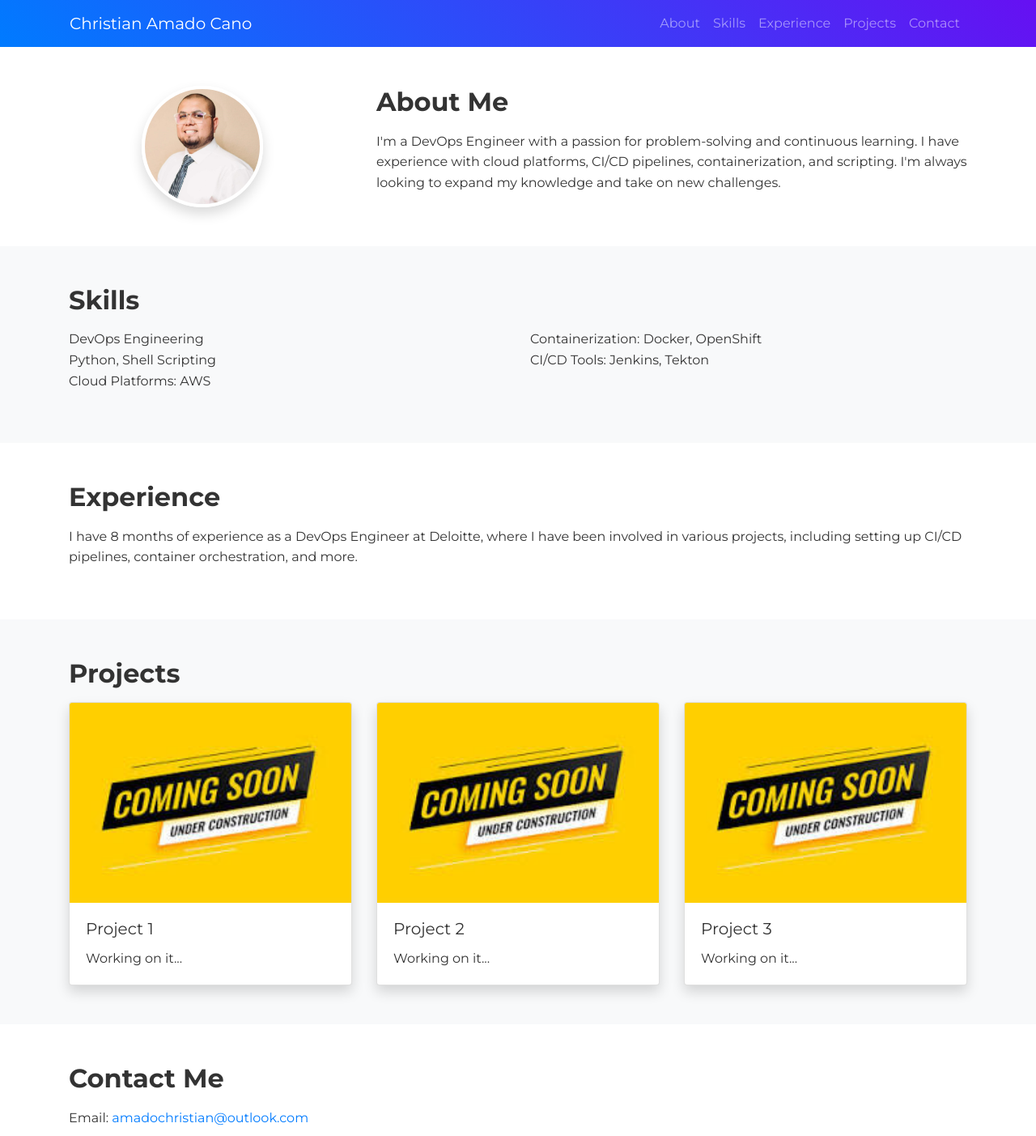
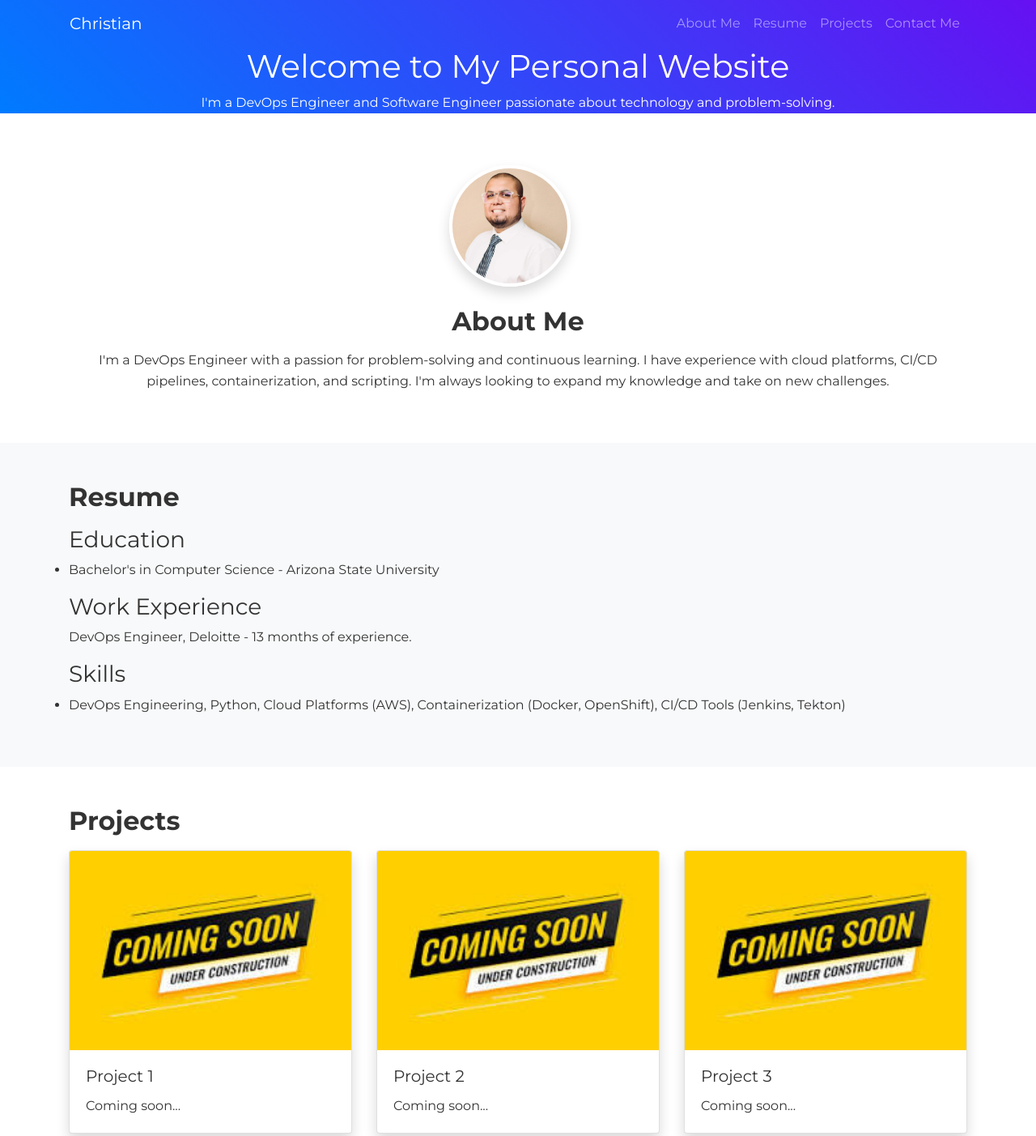
Before and after one commit to camado07/personal-website, a plain HTML site: page index.html in a window 1280 px wide. Shown: the top 1403 px of the page at 81% size. Drawn offline with nearby package versions, Linux system fonts and the light colour scheme.

Commit message:
Add files via upload

```diff
--- a/index.html
+++ b/index.html
@@ -11,37 +11,35 @@
 	<link rel="stylesheet" href="styles.css">
 </head>
 <body>
-	<!-- Responsive Navbar -->
-	<header class="bg-gradient text-white">
+	<!-- Hero Section -->
+	<header class="hero-section bg-gradient text-white text-center">
     	<nav class="navbar navbar-expand-md navbar-dark container">
-        	<a class="navbar-brand" href="#">Christian Amado Cano</a>
-        	<!-- Navbar Toggler (Hidden on Larger Screens) -->
+        	<a class="navbar-brand" href="#">Christian</a>
         	<button class="navbar-toggler d-md-none" type="button" data-toggle="collapse" data-target="#navbarNav" aria-controls="navbarNav" aria-expanded="false" aria-label="Toggle navigation">
             	<span class="navbar-toggler-icon"></span>
         	</button>
         	<div class="collapse navbar-collapse" id="navbarNav">
             	<ul class="navbar-nav ml-auto">
-                	<li class="nav-item"><a class="nav-link" href="#about">About</a></li>
-                	<li class="nav-item"><a class="nav-link" href="#skills">Skills</a></li>
-                	<li class="nav-item"><a class="nav-link" href="#experience">Experience</a></li>
+                	<li class="nav-item"><a class="nav-link" href="#about">About Me</a></li>
+                	<li class="nav-item"><a class="nav-link" href="#resume">Resume</a></li>
                 	<li class="nav-item"><a class="nav-link" href="#projects">Projects</a></li>
-                	<li class="nav-item"><a class="nav-link" href="#contact">Contact</a></li>
+                	<li class="nav-item"><a class="nav-link" href="#contact">Contact Me</a></li>
             	</ul>
         	</div>
     	</nav>
+    	<div class="container hero-content">
+        	<h1>Welcome to My Personal Website</h1>
+        	<p>I'm a DevOps Engineer and Software Engineer passionate about technology and problem-solving.</p>
+    	</div>
 	</header>
 
 	<main>
-    	<!-- About Section with Aligned Text and Image -->
+    	<!-- About Me Section -->
     	<section id="about" class="py-5">
         	<div class="container">
-            	<div class="row align-items-center">
-                	<!-- Profile Image -->
-                	<div class="col-md-4 text-center">
-                    	<img src="./images/image2.jpg" alt="Christian's Profile" class="img-fluid rounded-circle profile-img shadow">
-                	</div>
-                	<!-- About Me Text -->
-                	<div class="col-md-8">
+            	<div class="row">
+                	<div class="col-md-12 text-center">
+                    	<img src="./assets/image2.jpg" alt="Christian's Profile" class="img-fluid rounded-circle profile-img shadow mb-4">
                     	<h2>About Me</h2>
                     	<p>I'm a DevOps Engineer with a passion for problem-solving and continuous learning. I have experience with cloud platforms, CI/CD pipelines, containerization, and scripting. I'm always looking to expand my knowledge and take on new challenges.</p>
                 	</div>
@@ -49,65 +47,52 @@
         	</div>
     	</section>
 
-    	<!-- Skills Section -->
-    	<section id="skills" class="py-5 bg-light">
+    	<!-- Resume Section -->
+    	<section id="resume" class="py-5 bg-light">
         	<div class="container">
-            	<h2>Skills</h2>
-            	<div class="row">
-                	<div class="col-md-6">
-                    	<ul class="list-unstyled">
-                        	<li>DevOps Engineering</li>
-                        	<li>Python, Shell Scripting</li>
-                        	<li>Cloud Platforms: AWS</li>
-                    	</ul>
-                	</div>
-                	<div class="col-md-6">
-                    	<ul class="list-unstyled">
-                        	<li>Containerization: Docker, OpenShift</li>
-                        	<li>CI/CD Tools: Jenkins, Tekton</li>
-                    	</ul>
-                	</div>
-            	</div>
-        	</div>
-    	</section>
-
-    	<!-- Experience Section -->
-    	<section id="experience" class="py-5">
-        	<div class="container">
-            	<h2>Experience</h2>
-            	<p>I have 8 months of experience as a DevOps Engineer at Deloitte, where I have been involved in various projects, including setting up CI/CD pipelines, container orchestration, and more.</p>
+            	<h2>Resume</h2>
+            	<h3>Education</h3>
+            	<ul>
+                	<li>Bachelor's in Computer Science - Arizona State University</li>
+            	</ul>
+            	<h3>Work Experience</h3>
+            	<p>DevOps Engineer, Deloitte - 13 months of experience.</p>
+            	<h3>Skills</h3>
+            	<ul>
+                	<li>DevOps Engineering, Python, Cloud Platforms (AWS), Containerization (Docker, OpenShift), CI/CD Tools (Jenkins, Tekton)</li>
+            	</ul>
         	</div>
     	</section>
 
     	<!-- Projects Section -->
-    	<section id="projects" class="py-5 bg-light">
+    	<section id="projects" class="py-5">
         	<div class="container">
             	<h2>Projects</h2>
             	<div class="row">
                 	<div class="col-md-4">
                     	<div class="card shadow">
-                        	<img src="./images/construction.jfif" class="card-img-top" alt="Project 1">
+                        	<img src="./assets/construction.jfif" class="card-img-top" alt="Project 1">
                         	<div class="card-body">
                             	<h5 class="card-title">Project 1</h5>
-                            	<p class="card-text">Working on it...</p>
+                            	<p class="card-text">Coming soon...</p>
                         	</div>
                     	</div>
                 	</div>
                 	<div class="col-md-4">
                     	<div class="card shadow">
-                        	<img src="./images/construction.jfif" class="card-img-top" alt="Project 2">
+                        	<img src="./assets/construction.jfif" class="card-img-top" alt="Project 2">
                         	<div class="card-body">
                             	<h5 class="card-title">Project 2</h5>
-                            	<p class="card-text">Working on it...</p>
+                            	<p class="card-text">Coming soon...</p>
                         	</div>
                     	</div>
                 	</div>
                 	<div class="col-md-4">
                     	<div class="card shadow">
-                        	<img src="./images/construction.jfif" class="card-img-top" alt="Project 3">
+                        	<img src="./assets/construction.jfif" class="card-img-top" alt="Project 3">
                         	<div class="card-body">
                             	<h5 class="card-title">Project 3</h5>
-                            	<p class="card-text">Working on it...</p>
+                            	<p class="card-text">Coming soon...</p>
                         	</div>
                     	</div>
                 	</div>
@@ -115,16 +100,16 @@
         	</div>
     	</section>
 
-    	<!-- Contact Section -->
-    	<section id="contact" class="py-5">
+    	<!-- Contact Me Section -->
+    	<section id="contact" class="py-5 bg-light">
         	<div class="container">
             	<h2>Contact Me</h2>
             	<p>Email: <a href="mailto:amadochristian@outlook.com">amadochristian@outlook.com</a></p>
             	<div class="social-links">
-                	<a href="https://linkedin.com/in/yourprofile" target="_blank"><svg xmlns="http://www.w3.org/2000/svg" width="16" height="16" fill="currentColor" class="bi bi-linkedin" viewBox="0 0 16 16">
+                	<a href="https://www.linkedin.com/in/christian-amado?utm_source=share&utm_campaign=share_via&utm_content=profile&utm_medium=android_app" target="_blank" rel="noopener noreferrer"><svg xmlns="http://www.w3.org/2000/svg" width="16" height="16" fill="currentColor" class="bi bi-linkedin" viewBox="0 0 16 16">
                         <path d="M0 1.146C0 .513.526 0 1.175 0h13.65C15.474 0 16 .513 16 1.146v13.708c0 .633-.526 1.146-1.175 1.146H1.175C.526 16 0 15.487 0 14.854zm4.943 12.248V6.169H2.542v7.225zm-1.2-8.212c.837 0 1.358-.554 1.358-1.248-.015-.709-.52-1.248-1.342-1.248S2.4 3.226 2.4 3.934c0 .694.521 1.248 1.327 1.248zm4.908 8.212V9.359c0-.216.016-.432.08-.586.173-.431.568-.878 1.232-.878.869 0 1.216.662 1.216 1.634v3.865h2.401V9.25c0-2.22-1.184-3.252-2.764-3.252-1.274 0-1.845.7-2.165 1.193v.025h-.016l.016-.025V6.169h-2.4c.03.678 0 7.225 0 7.225z"/>
                       </svg></a>
-                	<a href="https://github.com/camado07" target="_blank"><svg xmlns="http://www.w3.org/2000/svg" width="16" height="16" fill="currentColor" class="bi bi-github" viewBox="0 0 16 16">
+                	<a href="https://github.com/camado07" target="_blank" rel="noopener noreferrer"><svg xmlns="http://www.w3.org/2000/svg" width="16" height="16" fill="currentColor" class="bi bi-github" viewBox="0 0 16 16">
                         <path d="M8 0C3.58 0 0 3.58 0 8c0 3.54 2.29 6.53 5.47 7.59.4.07.55-.17.55-.38 0-.19-.01-.82-.01-1.49-2.01.37-2.53-.49-2.69-.94-.09-.23-.48-.94-.82-1.13-.28-.15-.68-.52-.01-.53.63-.01 1.08.58 1.23.82.72 1.21 1.87.87 2.33.66.07-.52.28-.87.51-1.07-1.78-.2-3.64-.89-3.64-3.95 0-.87.31-1.59.82-2.15-.08-.2-.36-1.02.08-2.12 0 0 .67-.21 2.2.82.64-.18 1.32-.27 2-.27s1.36.09 2 .27c1.53-1.04 2.2-.82 2.2-.82.44 1.1.16 1.92.08 2.12.51.56.82 1.27.82 2.15 0 3.07-1.87 3.75-3.65 3.95.29.25.54.73.54 1.48 0 1.07-.01 1.93-.01 2.2 0 .21.15.46.55.38A8.01 8.01 0 0 0 16 8c0-4.42-3.58-8-8-8"/>
                       </svg></a>
             	</div>
@@ -132,7 +117,7 @@
     	</section>
 	</main>
 
-	<footer class="bg-gradient text-white text-center py-3">
+	<footer class="text-white text-center py-3 bg-gradient">
     	<div class="container">
         	<p>&copy; 2024 Christian. All rights reserved.</p>
     	</div>
```
Also changed, not shown: assets/construction.jfif (added), assets/image2.jpg (added).
